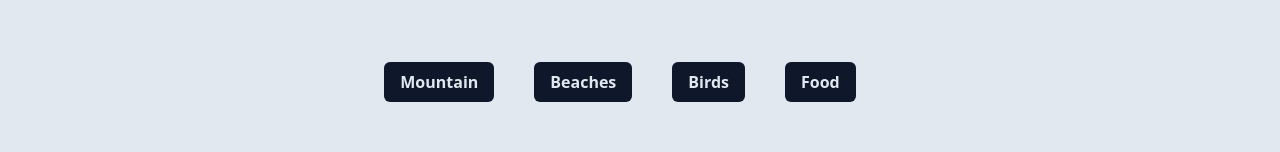
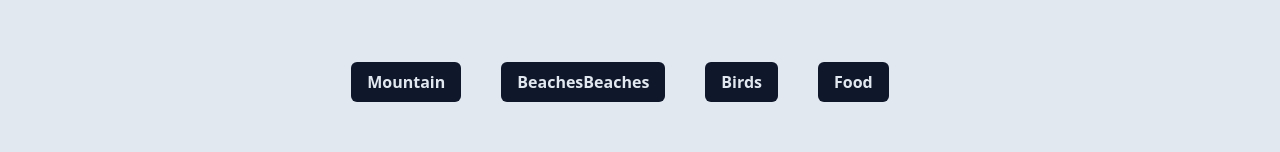
Before and after one commit to hieutrung0451/first-take, a React (Vite) app: page / in a window 1280 px wide. Shown: the part 286-438 px from the top of the page. Built offline with nearby package versions, Linux system fonts and the light colour scheme; no server answers.

Commit message:
setup route

```diff
--- a/src/App.jsx
+++ b/src/App.jsx
@@ -1,4 +1,5 @@
 import React from "react";
+import { BrowserRouter as Router, Routes, Route } from "react-router-dom";
 import SearchForm from "./components/SearchForm";
 import MainNav from "./components/MainNav";
 import Gallery from "./components/Gallery";
@@ -8,6 +9,7 @@ import { FlickrProvider } from "./context/FlickrContext";
 const App = () => {
   return (
     <FlickrProvider>
+      <Router>
         <span id="forkongithub">
           <a href="https://github.com/hieutrung0451/first-take">
             Fork me on GitHub
@@ -22,10 +24,18 @@ const App = () => {
           <div>
             <h2 className="text-3xl text-center font-bold mb-12">
               Mountain Pictures
+              <Routes>
+                <Route path="/" />
+                <Route path="/mountain" />
+                <Route path="/beaches" />
+                <Route path="/birds" />
+                <Route path="/food" />
+              </Routes>
             </h2>
             <Gallery />
           </div>
         </div>
+      </Router>
     </FlickrProvider>
   );
 };
--- a/src/components/MainNav.jsx
+++ b/src/components/MainNav.jsx
@@ -1,20 +1,22 @@
 import React from "react";
+import { Link } from "react-router-dom";
 
 const MainNav = () => {
   return (
     <nav className="my-14 mx-6">
       <ul className="flex w-full justify-center">
         <li className="px-4 py-2 mr-10 bg-slate-900 text-slate-200 rounded-md font-semibold">
-          Mountain
+          <Link to="/mountain">Mountain</Link>
         </li>
         <li className="px-4 py-2 mr-10 bg-slate-900 text-slate-200 rounded-md font-semibold">
           Beaches
+          <Link to="/beaches">Beaches</Link>
         </li>
         <li className="px-4 py-2 mr-10 bg-slate-900 text-slate-200 rounded-md font-semibold">
-          Birds
+          <Link to="/birds">Birds</Link>
         </li>
         <li className="px-4 py-2 mr-10 bg-slate-900 text-slate-200 rounded-md font-semibold">
-          Food
+          <Link to="/food">Food</Link>
         </li>
       </ul>
     </nav>
```
Lines whose indentation alone changed are shown as unchanged.
